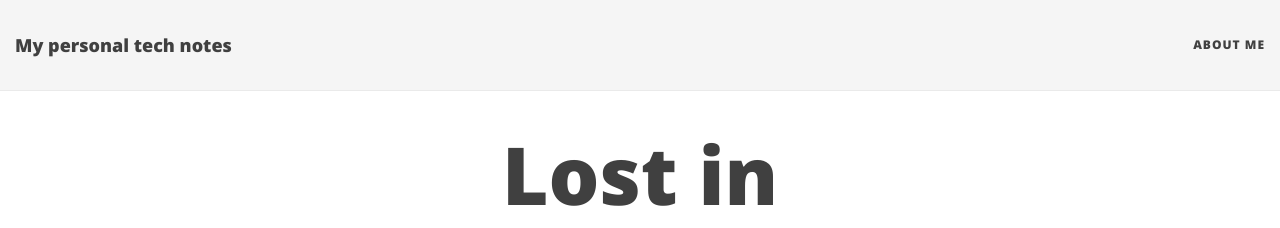
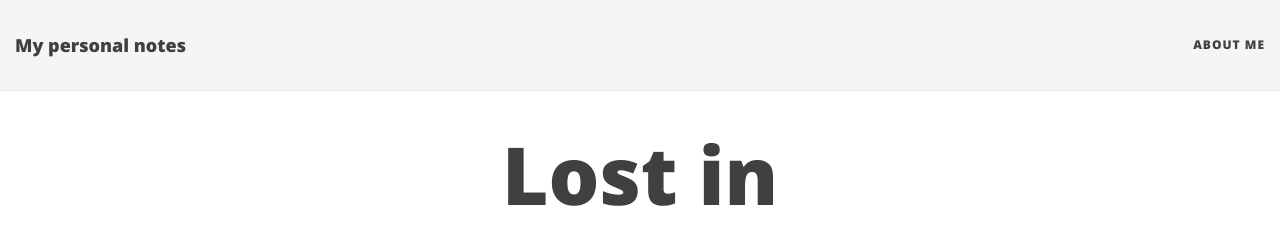
Before and after one commit to danielschwensen/danielschwensen.github.io, a Jekyll site: the page built from index.html, in a window 1280 px wide. Shown: the top 228 px of the page. Built offline with Jekyll 4.4.1, drawn with Linux system fonts in a browser that asks for light colours; nearby versions of some CDN libraries; the list of posts is cut into pages by our own code.

Commit message:
changed title

```diff
--- a/_config.yml
+++ b/_config.yml
@@ -14,7 +14,7 @@ baseurl: ""
 # Of course don't forget to change the username and projectname to YOUR username and project
 
 # Name of website
-title: My personal tech notes
+title: My personal notes
 
 # Short description of your site
 description: description
@@ -31,7 +31,7 @@ navbar-links:
 
 # Image to show in the navigation bar - image must be a square (width = height)
 # Remove this parameter if you don't want an image in the navbar
-#avatar: "/img/avatar-icon.png"
+##avatar: "/img/avatar-icon.png"
 
 # If you want to have an image logo in the top-left corner instead of the title text,
 # then specify the following parameter
```
